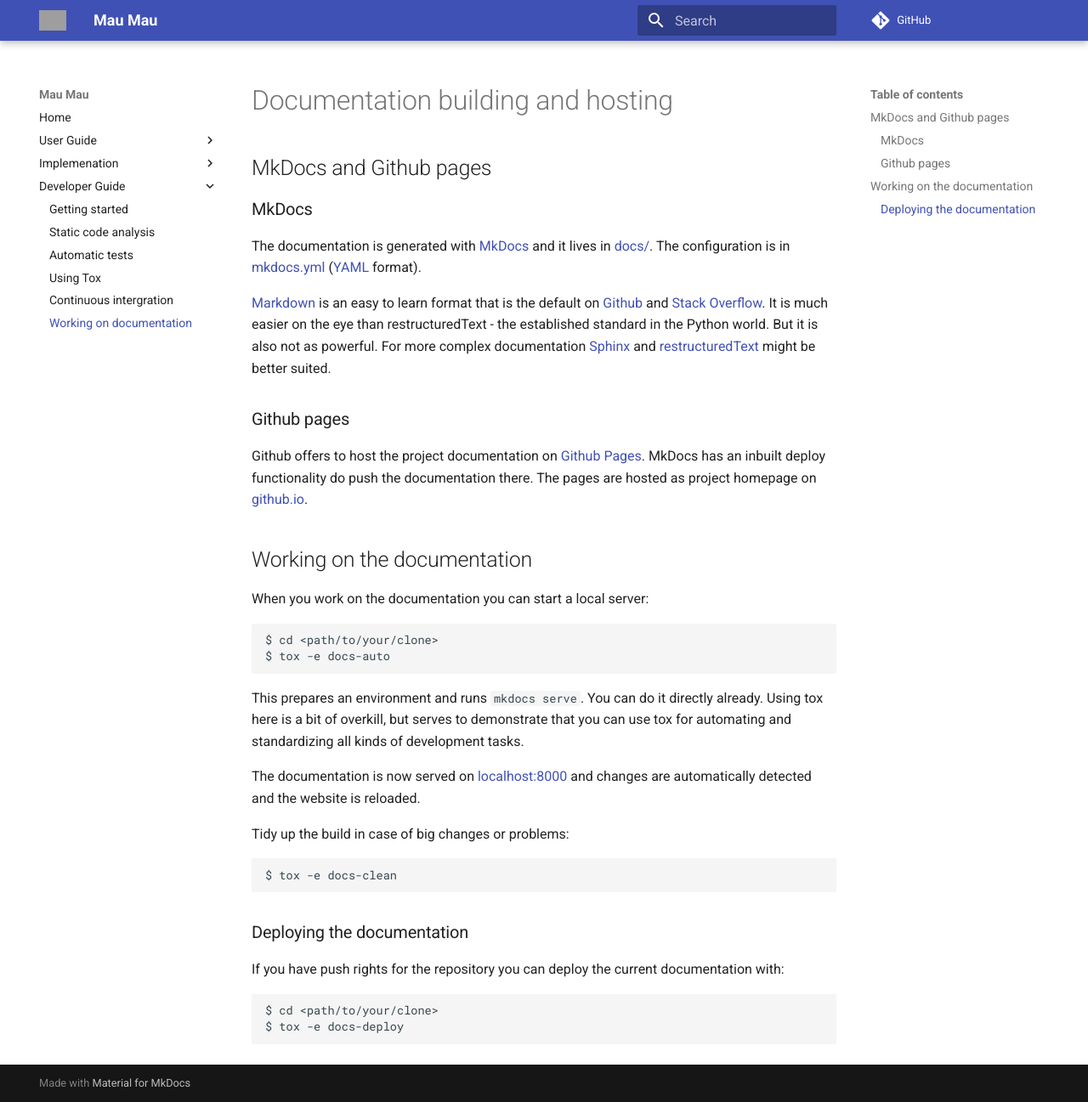
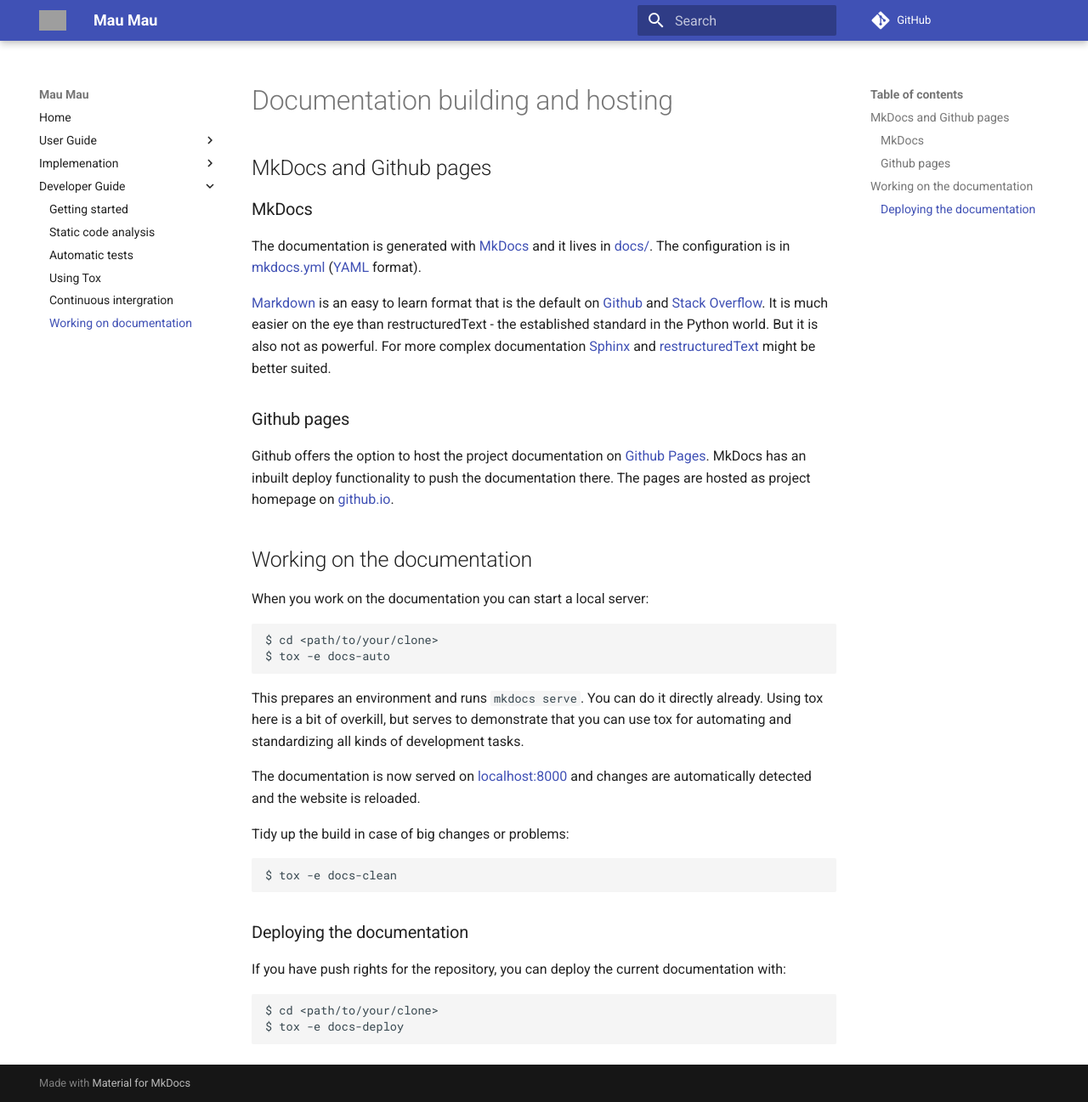
Before and after one commit to obestwalter/mau-mau, an MkDocs documentation site: the page built from docs/dev/docs.md, in a window 1280 px wide and 1297 px high. Shown: the whole window at 85% size. Built offline with MkDocs 1.6.1 and Material for MkDocs 9.7.7, drawn with Linux system fonts in a browser that asks for light colours; comment, search, counter and statistics services are not loaded; old or Windows-style settings are respelled for this version of MkDocs; grey boxes are pictures that could not be loaded.

Commit message:
corrections

```diff
--- a/docs/dev/docs.md
+++ b/docs/dev/docs.md
@@ -10,7 +10,7 @@
 
 ### Github pages
 
-Github offers to host the project documentation on [Github Pages](https://pages.github.com/). MkDocs has an inbuilt deploy functionality do push the documentation there. The pages are hosted as project homepage on [github.io](http://obestwalter.github.io/mau-mau/).
+Github offers the option to host the project documentation on [Github Pages](https://pages.github.com/). MkDocs has an inbuilt deploy functionality to push the documentation there. The pages are hosted as project homepage on [github.io](http://obestwalter.github.io/mau-mau/).
 
 ## Working on the documentation
 
@@ -29,7 +29,7 @@
 
 ### Deploying the documentation
 
-If you have push rights for the repository you can deploy the current documentation with:
+If you have push rights for the repository, you can deploy the current documentation with:
 
     $ cd <path/to/your/clone>
     $ tox -e docs-deploy
```
Also changed, not shown: docs/dev/tests.md (+1 -1 lines).
